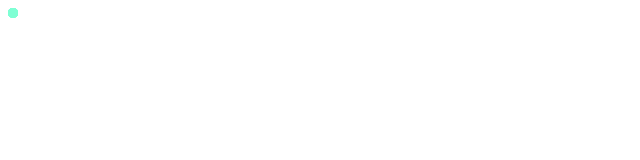
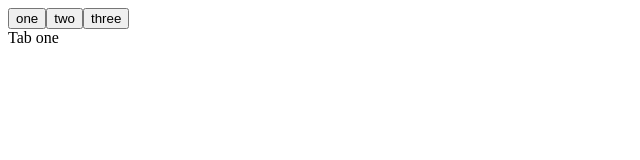
Before and after one commit to Yeolyi/Eloquent_JS, a plain HTML site: page Chapter15/exercise3.html in a window 1280 px wide. Shown: the whole page, without its empty margins (0-640 px from the left). Drawn offline with Linux system fonts and the light colour scheme.

Commit message:
챕터15 공부 완료

```diff
--- a/Chapter15/exercise3.html
+++ b/Chapter15/exercise3.html
@@ -4,29 +4,36 @@
         <meta charset="utf-8">
     </head>
     <body>
-        <style>
-            div {
-                width: 10px;
-                height: 10px;
-                background-color: aquamarine;
-                position: absolute;
-                border-radius: 5px;
+        <tab-panel>
+            <div data-tabname="one">Tab one</div>
+            <div data-tabname="two">Tab two</div>
+            <div data-tabname="three">Tab three</div>
+          </tab-panel>
+          <script>
+            function asTabs(node) {
+              let childArr = Array.from(node.childNodes)
+                .filter(node => node.nodeName === "DIV")
+              childArr.forEach(node => node.hidden = true);
+
+              childArr[0].hidden = false;
+
+              let datas = childArr
+                  .map(node => node.dataset.tabname);
+              for (let data of datas) {
+                const button = document.createElement("button");
+                button.addEventListener("click", event => {
+                  for (let node of childArr) {
+                    if (node.dataset.tabname === data)
+                      node.hidden = false;
+                    else
+                      node.hidden = true;
+                  }
+                })
+                button.textContent = data;
+                document.body.insertBefore(button, node);
+              }
             }
-        </style>
-        <script>
-            // https://stackoverflow.com/questions/6893273/what-happens-if-you-declare-an-array-without-new-in-javascript
-            let blocks = new Array(10).fill().map(() => document.createElement("div"));
-            blocks.forEach(node => { document.body.appendChild(node) });
-
-            let idx = 0;
-            document.addEventListener("mousemove", (event) => {
-                    console.log(idx);
-                    blocks[idx].style.left = event.pageX + "px";
-                    blocks[idx].style.top = event.pageY + "px";
-                    idx = (idx+1)%10;
-                    schedueled = false;
-            });
-
-        </script>
+            asTabs(document.querySelector("tab-panel"));
+          </script>
     </body>
 </html>
```
Also changed, not shown: Chapter15/touchEvent.html (+0 -1 lines).
